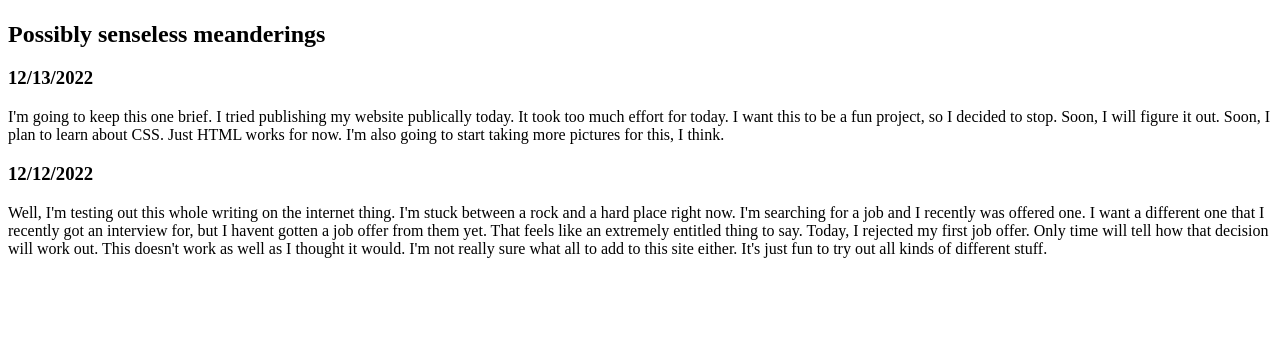
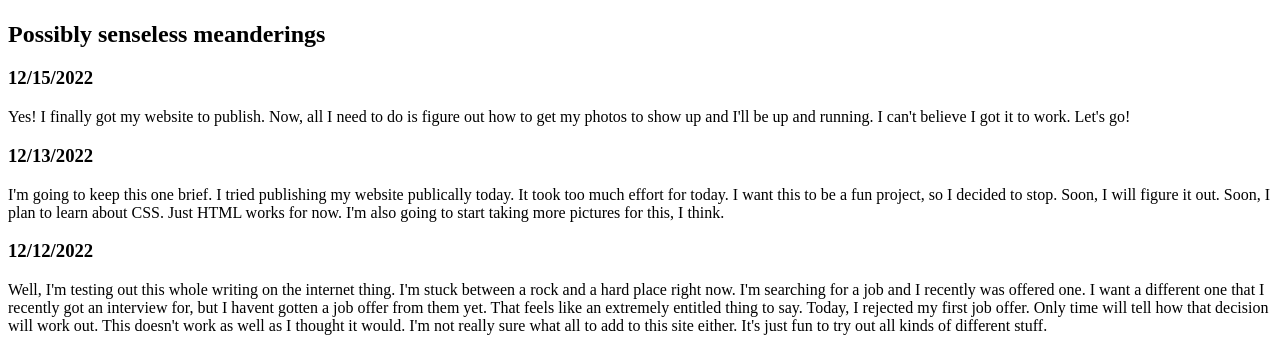
Before and after one commit to carteralvey/carteralvey.github.io, a plain HTML site: page index.html in a window 1280 px wide. Shown: the part 5025-5376 px from the top of the page. Before the commit the page ends 5299 px from the top, so only its background shows below. Drawn offline with Linux system fonts and the light colour scheme.

Commit message:
Update index.html

```diff
--- a/index.html
+++ b/index.html
@@ -133,9 +133,11 @@
 
 	  <div id="blog">
 	    <h2> Possibly senseless meanderings </h2>
+		  <h3> 12/15/2022</h3>
+		  <p> Yes! I finally got my website to publish. Now, all I need to do is figure out how to get my photos to show up and I'll be up and running. I can't believe I got it to work. Let's go!
             <h3>12/13/2022 </h3>
 		<p> I'm going to keep this one brief. I tried publishing my website publically today. It took too much effort for today. I want this to be a fun project, so I decided to stop. Soon, I will figure it out. Soon, I plan to learn about CSS. Just HTML works for now. I'm also going to start taking more pictures for this, I think.
-		<h3> 12/12/2022 </h3>
+	    <h3> 12/12/2022 </h3>
 		<p> Well, I'm testing out this whole writing on the internet thing. I'm stuck between a rock and a hard place right now. I'm searching for a job and I recently was offered one. I want a different one that I recently got an interview for, but I havent gotten a job offer from them yet. That feels like an extremely entitled thing to say. Today, I rejected my first job offer. Only time will tell how that decision will work out. This doesn't work as well as I thought it would. I'm not really sure what all to add to this site either. It's just fun to try out all kinds of different stuff.</p>
 
         </div>
```
